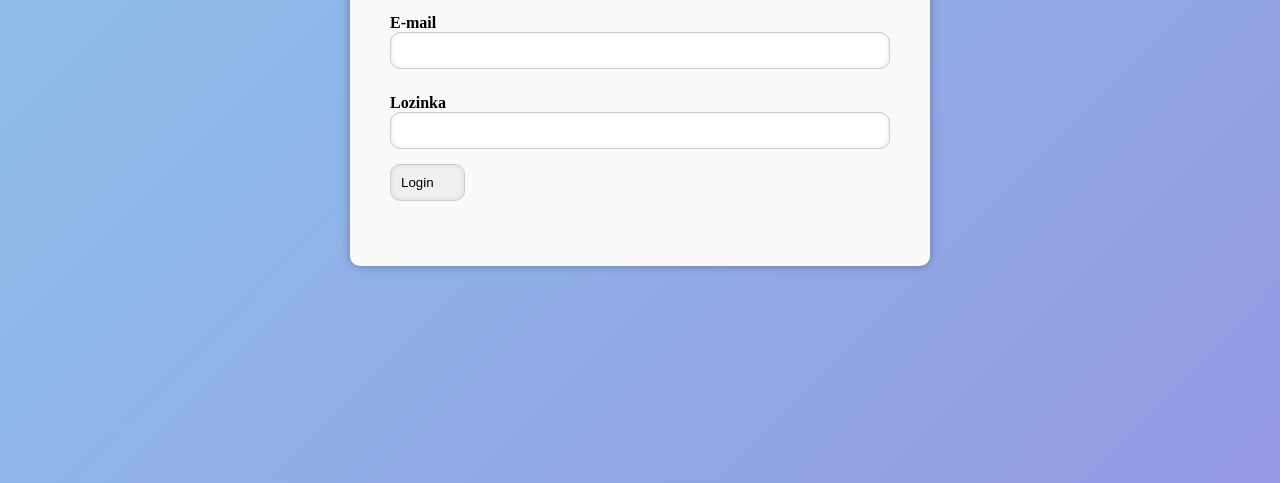
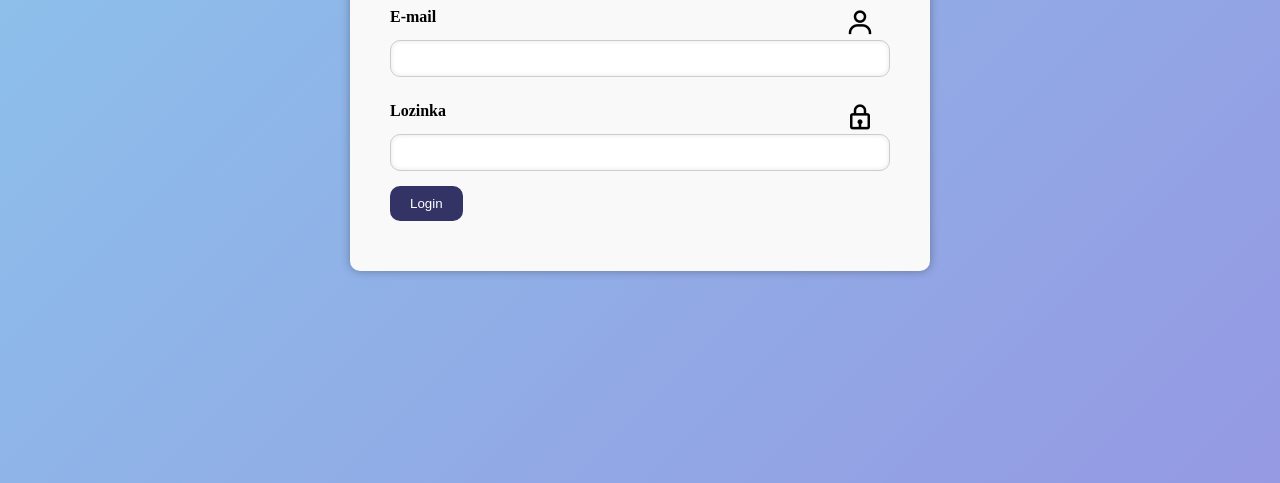
Before and after one commit to danaxkrstic/To-Do-projekt-UPI-, a website: page log_in.html in a window 1280 px wide. Shown: the part 333-816 px from the top of the page. Drawn offline with nearby package versions, Linux system fonts and the light colour scheme.

Commit message:
odrađen css za log in

```diff
--- a/log_in.html
+++ b/log_in.html
@@ -5,6 +5,9 @@
     <meta name="viewport" content="width=device-width, initial-scale=1.0">
     <link rel="stylesheet" href="log_in.css">
     <script defer src="log_in.js"></script>
+    <link rel="stylesheet" href="https://unpkg.com/boxicons/css/boxicons.min.css">
+    <link href="https://fonts.googleapis.com/css?family=Roboto, 14px">
+    <link href='4' rel='stylesheet' type='text/css'>
     <title> Prijava </title>
 </head>
 <body>
@@ -16,15 +19,16 @@
         <form name="prijava" onsubmit="attemptLogin(event)">
             <div class="input">
 
-                <label for="email">E-mail</b></label>
+                <label for="email">E-mail <i class="bx bx-user"></i></label>
                 <input type="text" id="email" name="email" required>
 
-                <label for="password">Lozinka</label>
+
+                <label for="password">Lozinka <i class="bx bx-lock"></i></label>
                 <input type="password" id="password" name="password" required>
 
             </div>
 
-            <input type="submit" name="submit_login" value="Login">
+            <button type="submit" name="submit_login">Login</button>
 
         </form>
         <div id="error"></div>
```
